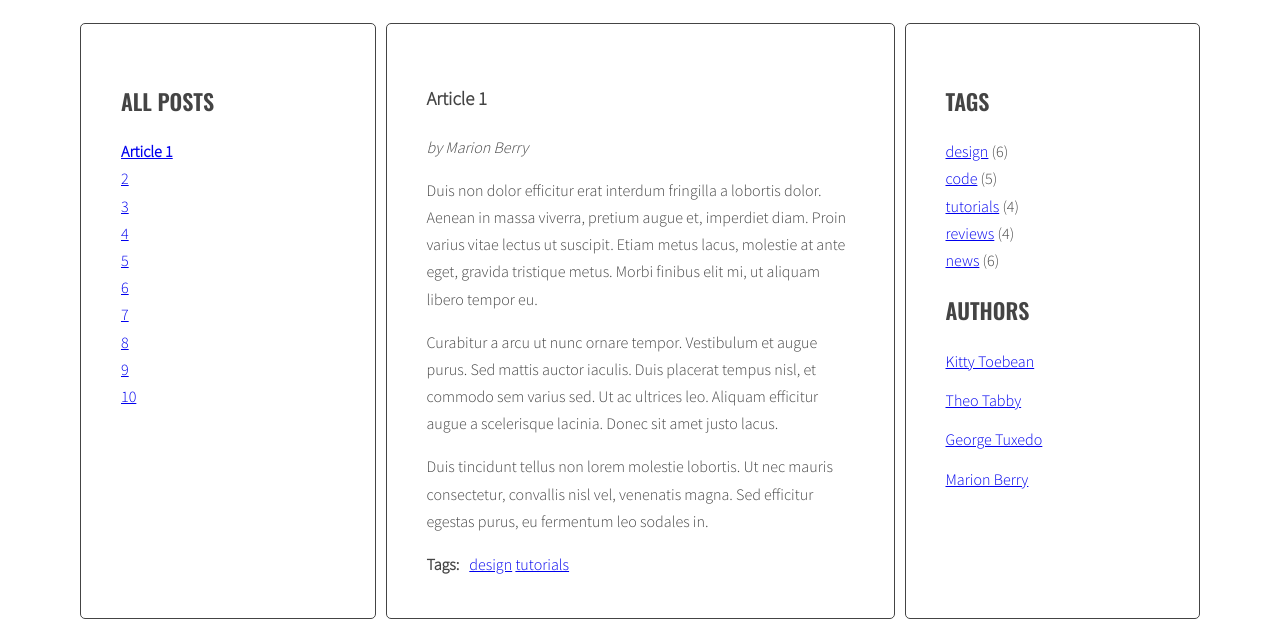
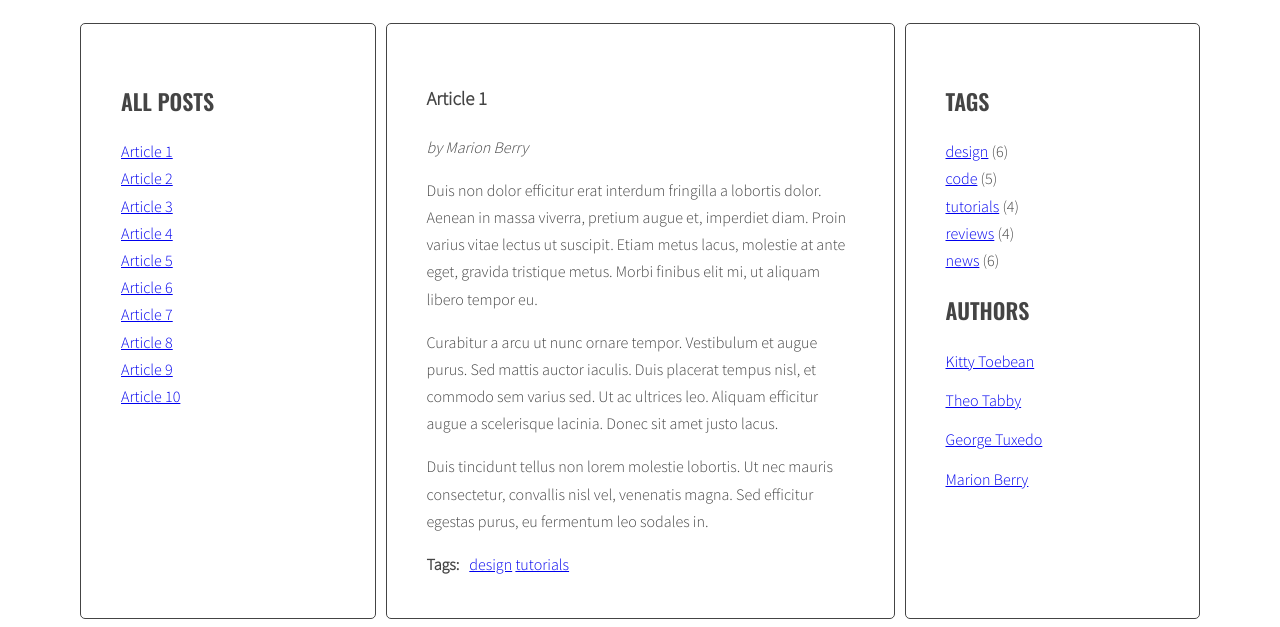
Before and after one commit to olejos777/M6-javascript-blog, a website: page index.html in a window 1280 px wide. Shown: the part 220-847 px from the top of the page. Drawn offline with nearby package versions, Linux system fonts and the light colour scheme.

Commit message:
install ESLint

```diff
--- a/index.html
+++ b/index.html
@@ -16,16 +16,7 @@
         <aside class="sidebar">
           <h2 class="section-title">All posts</h2>
           <ul class="list titles">
-            <li><a href="#article-1" class="active"><span>Article 1</span></a></li>
-            <li><a href="#article-2"><span> 2</span></a></li>
-            <li><a href="#article-3"><span> 3</span></a></li>
-            <li><a href="#article-4"><span> 4</span></a></li>
-            <li><a href="#article-5"><span> 5</span></a></li>
-            <li><a href="#article-6"><span> 6</span></a></li>
-            <li><a href="#article-7"><span> 7</span></a></li>
-            <li><a href="#article-8"><span> 8</span></a></li>
-            <li><a href="#article-9"><span> 9</span></a></li>
-            <li><a href="#article-10"><span> 10</span></a></li>
+
           </ul>
         </aside>
         <section class="posts">
--- a/js/script.js
+++ b/js/script.js
@@ -1,11 +1,11 @@
 'use strict';
 
 const links = document.querySelectorAll('.titles a');
+const titles = document.querySelector('.titles');
 const articles = document.querySelectorAll('.posts article');
 
 const titleClickHandler = function (event) {
   event.preventDefault();
-  console.log(event);
   const clickedElement = this;
 
   /* remove class 'active' from all article links  */
@@ -30,6 +30,28 @@ const titleClickHandler = function (event) {
 
 };
 
-for (let link of links) {
-  link.addEventListener('click', titleClickHandler);
-};
+
+
+function generateTitleLinks() {
+  const linkLeftSide = '<li><a href="#';
+  const linkMiddleSide = '"><span>';
+  const linkRightSide = '</span></a></li>';
+
+  titles.innerHTML = '';
+
+  for (let article of articles) {
+    const articleId = article.getAttribute('id');
+    const articleTitle = article.querySelector('.post-title').innerHTML;
+    const linkHtml = linkLeftSide + articleId + linkMiddleSide + articleTitle + linkRightSide;
+
+    titles.innerHTML = titles.innerHTML + linkHtml;
+  }
+
+  const links = document.querySelectorAll('.titles a');
+
+  for (let link of links) {
+    link.addEventListener('click', titleClickHandler);
+  }
+}
+
+generateTitleLinks();
--- a/package.json
+++ b/package.json
@@ -8,8 +8,9 @@
     "init:dirs": "mkdirp sass css vendor images js",
     "init:files": "touch README.md index.html sass/style.scss js/script.js",
     "init:gitignore": "curl https://raw.githubusercontent.com/github/gitignore/master/Node.gitignore -o .gitignore",
-    "test": "npm run test:html",
+    "test": "npm-run-all test:*",
     "test:html": "html-validate *.html",
+    "test:js": "eslint js/",
     "build": "npm-run-all build:* test",
     "build:sass": "node-sass --output-style compact -o css sass",
     "build:autoprefixer": "autoprefixer css/style.css",
@@ -27,6 +28,7 @@
     "autoprefixer-cli": "^1.0.0",
     "browser-sync": "^2.26.7",
     "cross-env": "^7.0.2",
+    "eslint": "^7.9.0",
     "html-validate": "^2.17.1",
     "mkdirp": "^1.0.3",
     "node-sass": "^4.14.1",
```
Also changed, not shown: .eslintrc.json (added), 1 other file.
